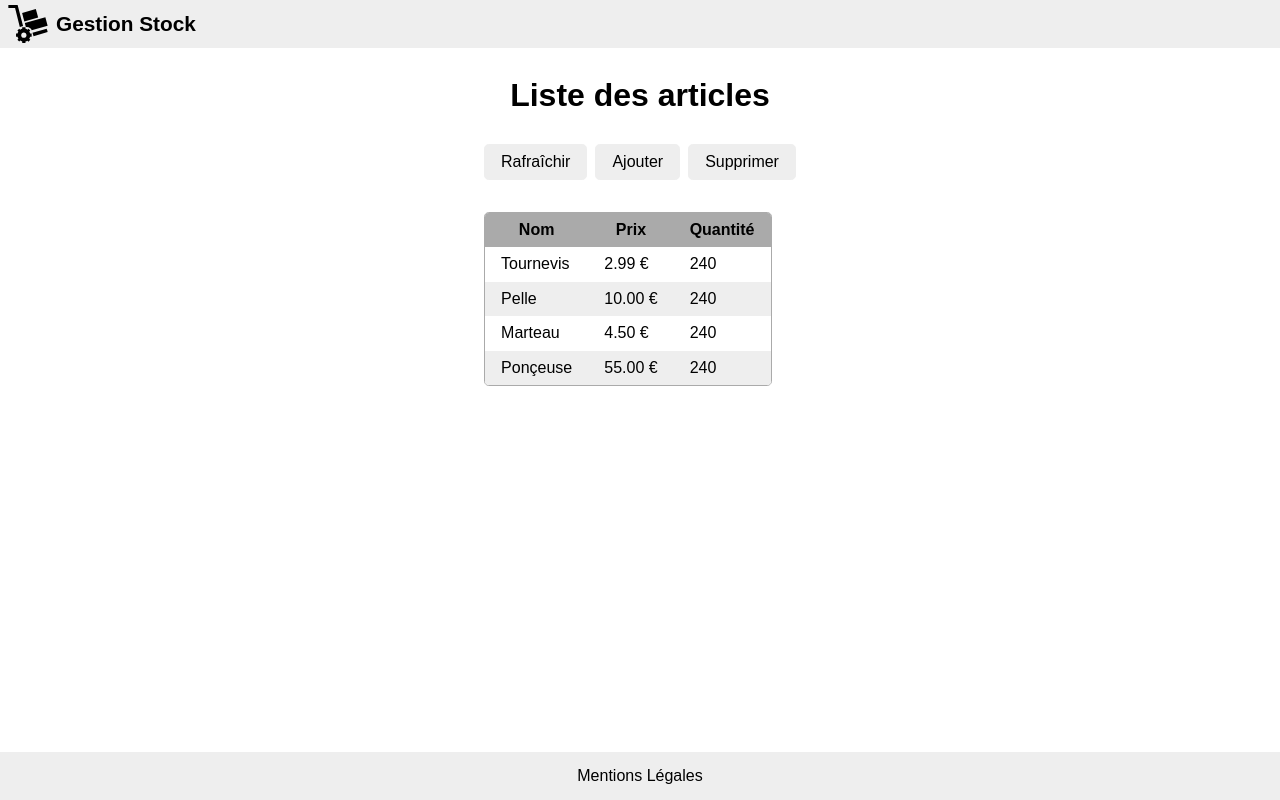
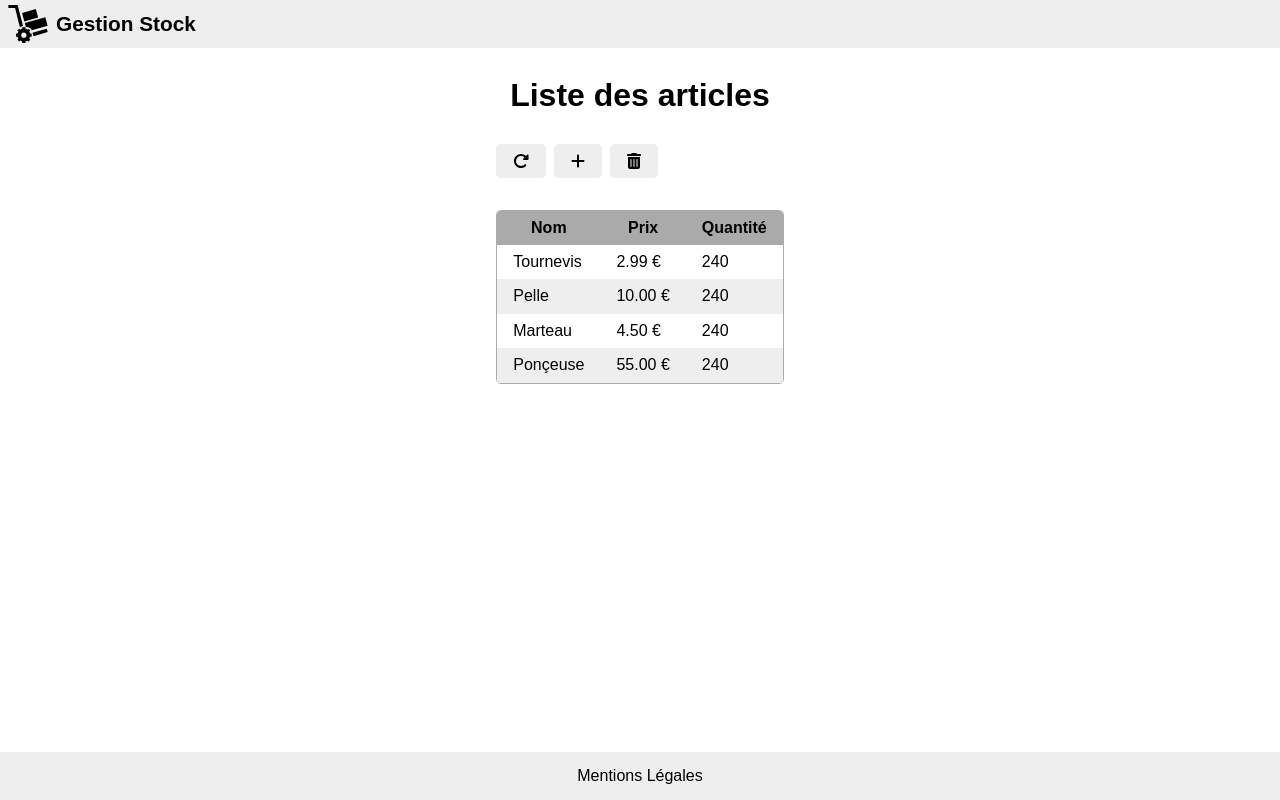
Before and after one commit to jlg-formation/gestion-stock-vue2, a Vue app in the folder front/: page /stock in a window 1280 px wide. Built offline with nearby package versions, Linux system fonts and the light colour scheme.

Commit message:
dev: added icons everywhere

```diff
--- a/front/src/stock/views/ListView.vue
+++ b/front/src/stock/views/ListView.vue
@@ -9,9 +9,15 @@ export default {
     <h1>Liste des articles</h1>
     <div class="content">
       <nav>
-        <button>Rafraîchir</button>
-        <router-link append to="add" class="button">Ajouter</router-link>
-        <button>Supprimer</button>
+        <button title="Rafraîchir">
+          <fa-icon icon="fa-solid fa-rotate-right" />
+        </button>
+        <router-link append to="add" class="button" title="Ajouter">
+          <fa-icon icon="fa-solid fa-plus" />
+        </router-link>
+        <button title="Supprimer">
+          <fa-icon icon="fa-solid fa-trash-can" />
+        </button>
       </nav>
       <div class="error"></div>
       <table>
--- a/front/src/views/HomeView.vue
+++ b/front/src/views/HomeView.vue
@@ -1,7 +1,10 @@
 <template>
   <main>
     <h1>Gérer efficacement votre stock !</h1>
-    <router-link to="/stock" class="button primary">Voir le stock</router-link>
+    <router-link to="/stock" class="button primary">
+      <span>Voir le stock</span>
+      <fa-icon icon="fa-solid fa-angle-right" />
+    </router-link>
   </main>
 </template>
 
```
